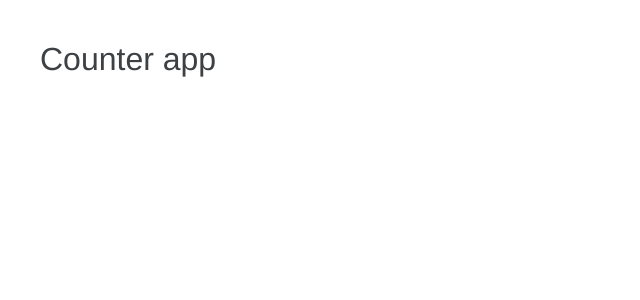
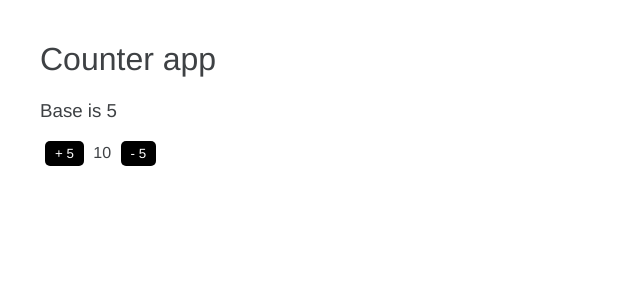
Before and after one commit to flportilla/01---Angular-Bases, an Angular app: page / in a window 1280 px wide. Shown: the top 300 px of the page, without its empty margins (0-640 px from the left). Built offline with nearby package versions, Linux system fonts and the light colour scheme.

Commit message:
Counter component

```diff
--- a/src/app/app.component.html
+++ b/src/app/app.component.html
@@ -1 +1,12 @@
 <h1>{{title}}</h1>
+<h3> Base is <strong>{{base}}</strong></h3>
+
+<button type="button" (click)="accomulate(base)">
+    + {{base}}
+</button>
+
+<span> {{number}} </span>
+
+<button type="button" (click)="accomulate(-base)">
+    - {{base}}
+</button>
--- a/src/app/app.component.ts
+++ b/src/app/app.component.ts
@@ -7,8 +7,12 @@ import { Component } from '@angular/core';
 })
 export class AppComponent {
   public title: string = 'Counter app';
+  public number: number = 10;
+  public base: number = 5
+
+
+  accomulate(value: number) {
+    this.number += value;
+  }
+
 }
-
-const a = () => {
-  return 'hello'
-}
```
